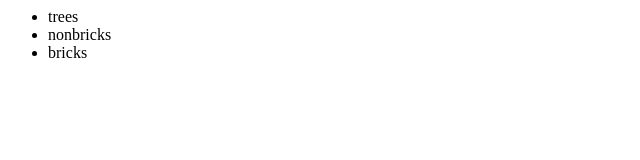
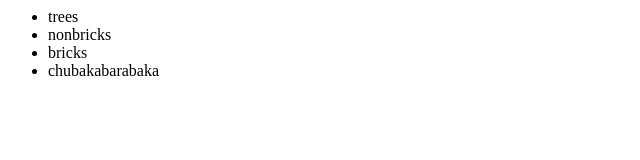
Before and after one commit to Hedbroke/newGitTest, a plain HTML site: page index.html in a window 1280 px wide. Shown: the whole page, without its empty margins (0-640 px from the left). Drawn offline with Linux system fonts and the light colour scheme.

Commit message:
added chubaka

```diff
--- a/index.html
+++ b/index.html
@@ -5,6 +5,7 @@
 			<li>trees</li>
 			<li>nonbricks</li>
 			<li>bricks</li>
+			<li>chubakabarabaka</li>
 			</ul>
 		</div>
 	</body>
```
